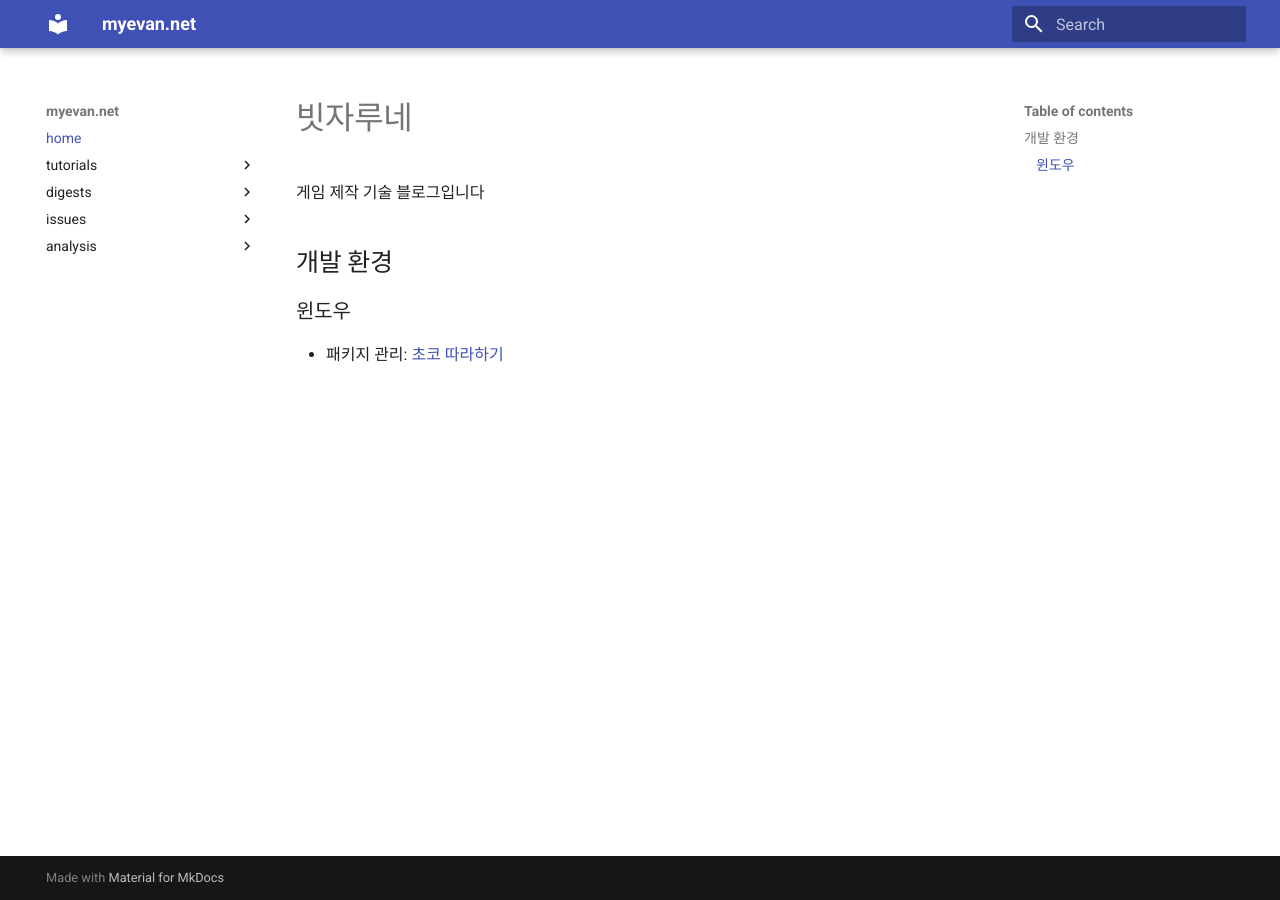
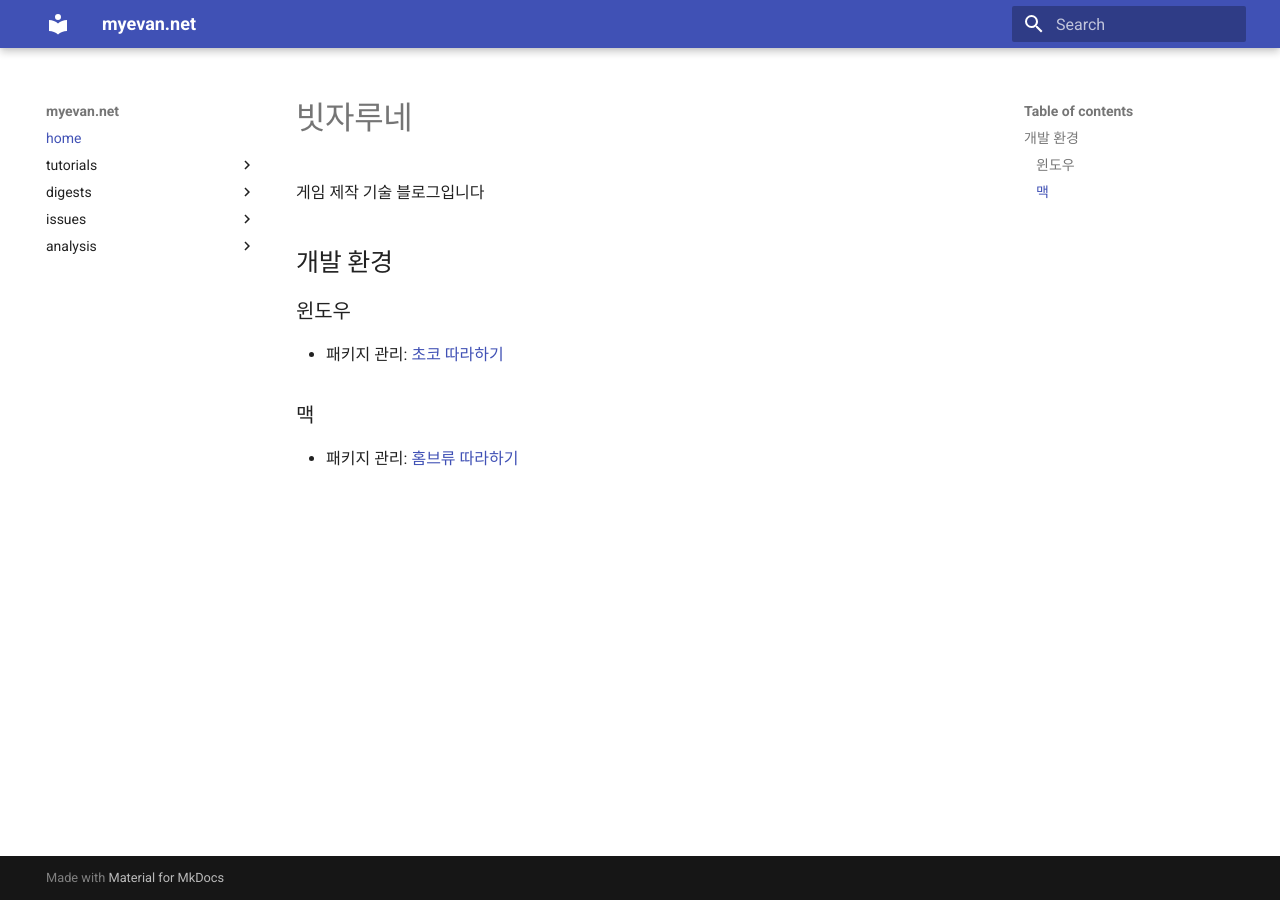
Before and after one commit to myevan/myevan-home, an MkDocs documentation site: the page built from docs/index.md, in a window 1280 px wide. Built offline with MkDocs 1.6.1 and Material for MkDocs 9.7.7, drawn with Linux system fonts in a browser that asks for light colours; old or Windows-style settings are respelled for this version of MkDocs.

Commit message:
맥 패키지 관리 추가

```diff
--- a/docs/index.md
+++ b/docs/index.md
@@ -7,3 +7,7 @@
 ### 윈도우
 
 * 패키지 관리: [초코 따라하기](./windows_choco_tutorial.md)
+
+### 맥
+
+* 패키지 관리: [홈브류 따라하기](./mac_homebrew_tutorial.md)
```
